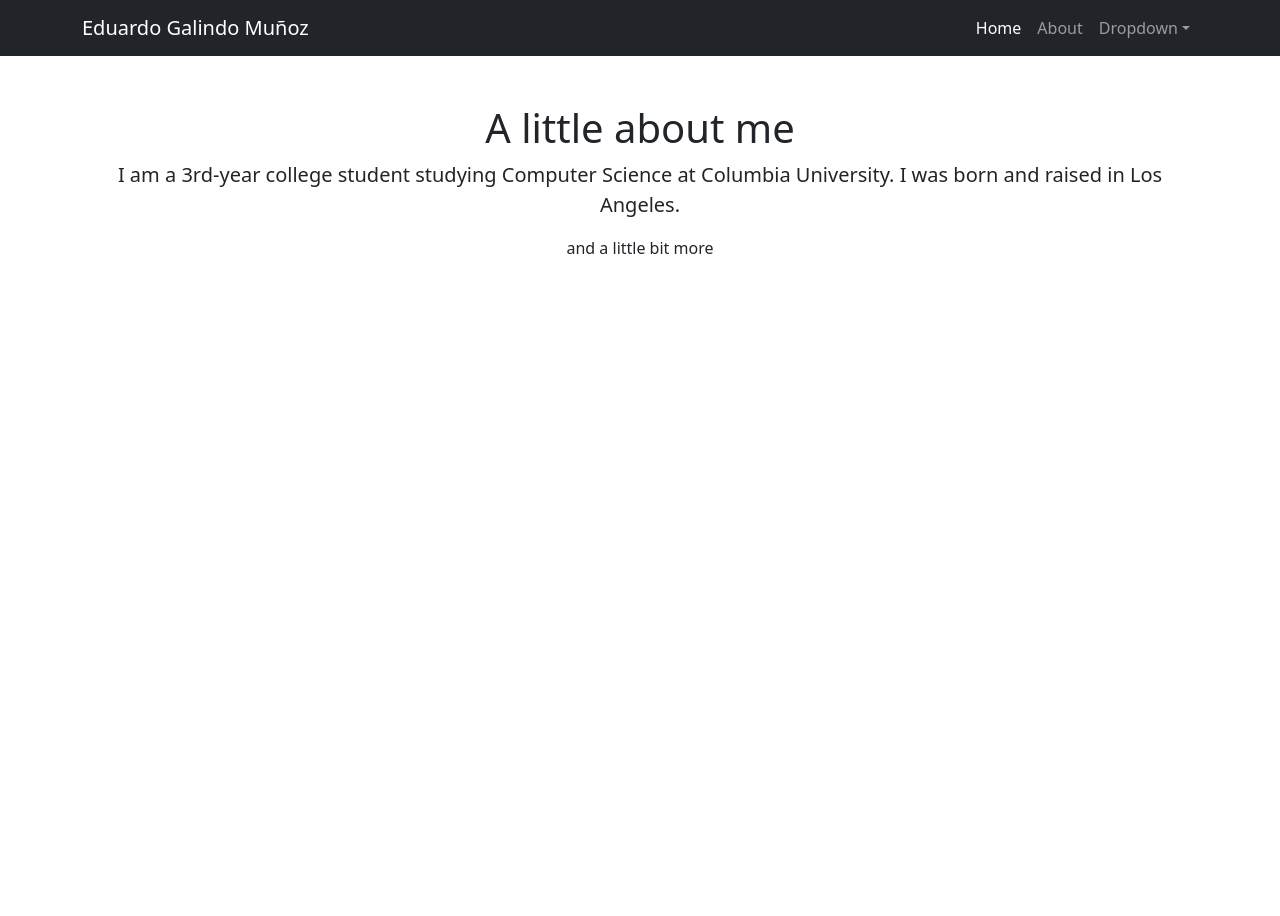
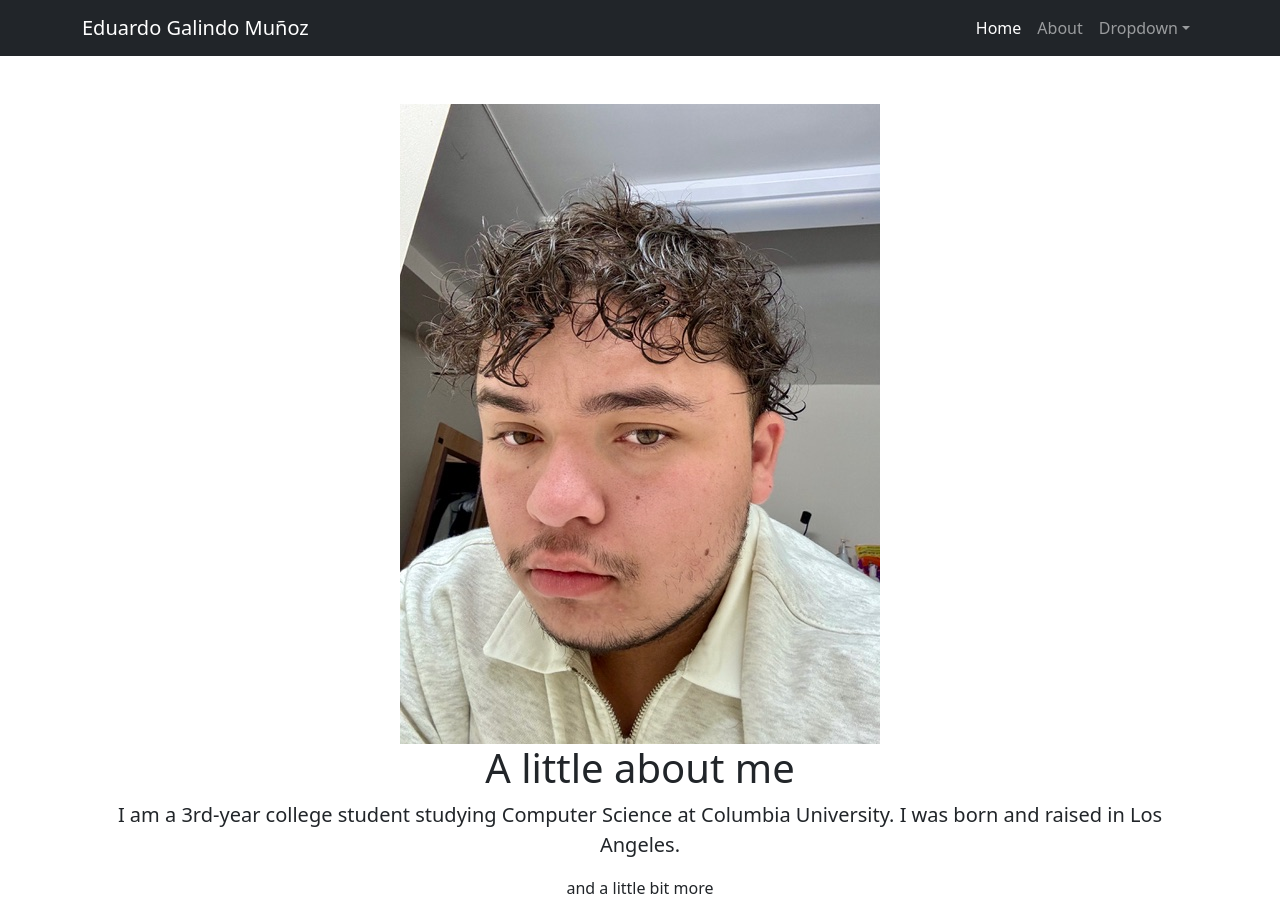
Before and after one commit to 20edd49/20edd49.github.io, a plain HTML site: page index.html in a window 1280 px wide. Before the commit the page ends 800 px from the top, so only its background shows below. Drawn offline with nearby package versions, Linux system fonts and the light colour scheme; files whose address does not match are found by name.

Commit message:
Update index.html

```diff
--- a/index.html
+++ b/index.html
@@ -37,6 +37,7 @@
         <!-- Page content-->
         <div class="container">
             <div class="text-center mt-5">
+                <img src="IMG_1409.jpeg" alt="Portrait of Eduardo Galindo Muñoz">
                 <h1>A little about me</h1>
                 <p class="lead">I am a 3rd-year college student studying Computer Science at Columbia University. I was born and raised in Los Angeles.</p>
                 <p>and a little bit more</p>
```
